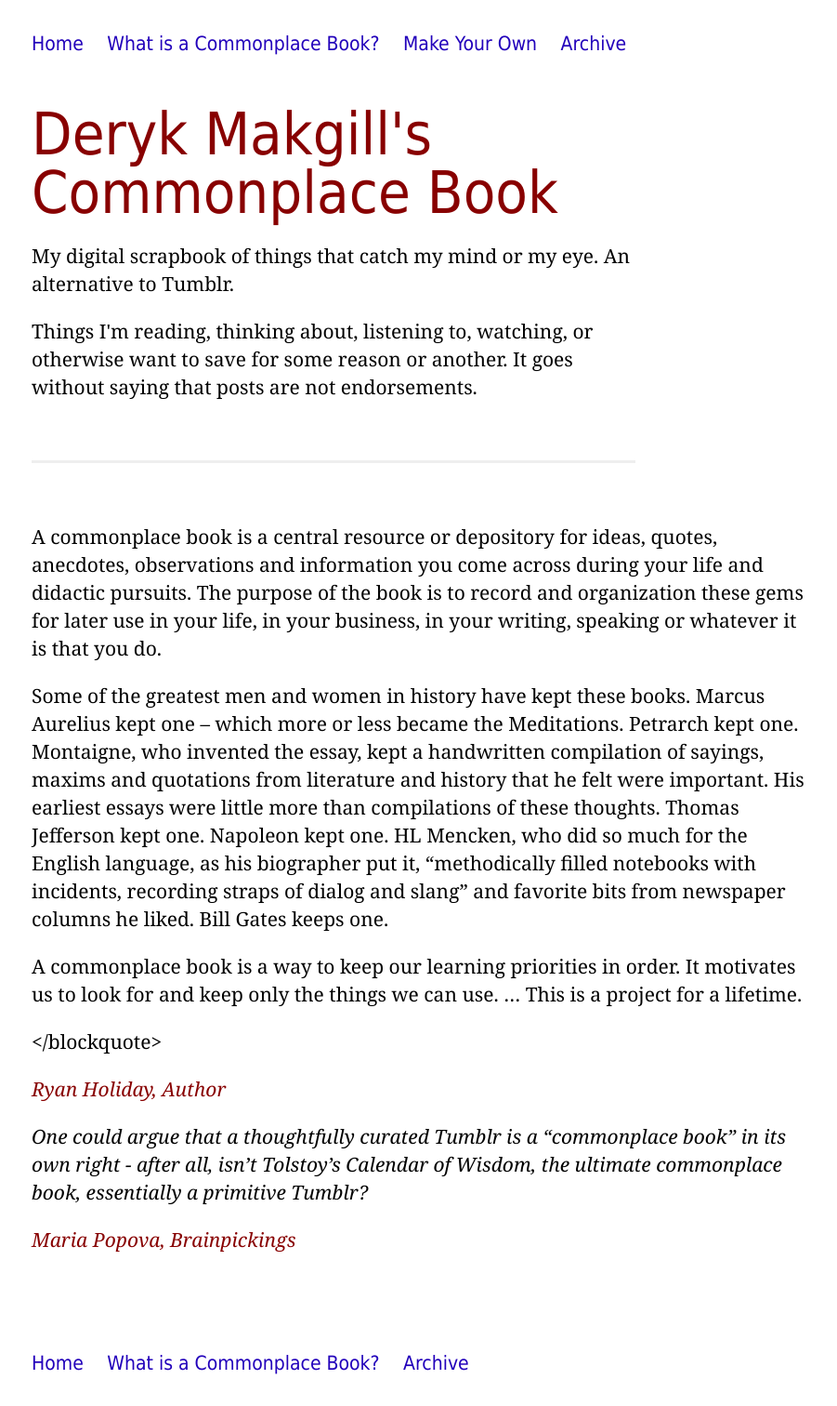
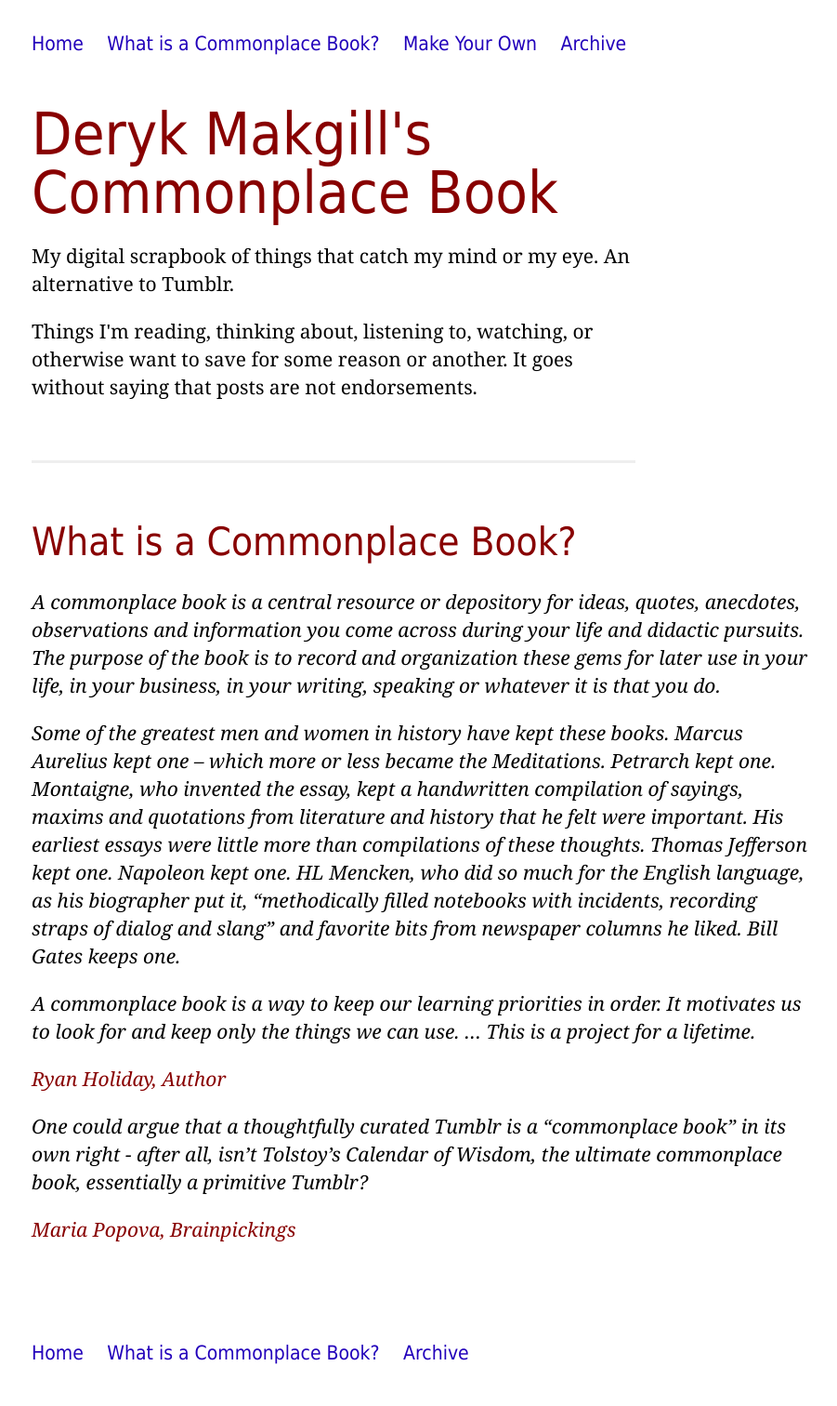
Before and after one commit to derykmakgill/commonplace, a Jekyll site: the page built from about.md, in a window 1280 px wide. Shown: the whole page at 93% size, without its empty margins (186-1087 px from the left). Built offline with Jekyll 4.4.1, drawn with Linux system fonts in a browser that asks for light colours; some of the changed lines change nothing that is shown.

Commit message:
Update about.md

```diff
--- a/about.md
+++ b/about.md
@@ -1,11 +1,8 @@
 ---
-layout: default
+layout: page
 title: What is a Commonplace Book?
 ---
-
-
-
-<p>A commonplace book is a central resource or depository for ideas, quotes, anecdotes, observations and information you come across during your life and didactic pursuits. The purpose of the book is to record and organization these gems for later use in your life, in your business, in your writing, speaking or whatever it is that you do.</p>
+<blockquote><p>A commonplace book is a central resource or depository for ideas, quotes, anecdotes, observations and information you come across during your life and didactic pursuits. The purpose of the book is to record and organization these gems for later use in your life, in your business, in your writing, speaking or whatever it is that you do.</p>
 
 <p>Some of the greatest men and women in history have kept these books. Marcus Aurelius kept one – which more or less became the Meditations. Petrarch kept one. Montaigne, who invented the essay, kept a handwritten compilation of sayings, maxims and quotations from literature and history that he felt were important. His earliest essays were little more than compilations of these thoughts. Thomas Jefferson kept one. Napoleon kept one. HL Mencken, who did so much for the English language, as his biographer put it, “methodically filled notebooks with incidents, recording straps of dialog and slang” and favorite bits from newspaper columns he liked. Bill Gates keeps one.</p>
 
```
